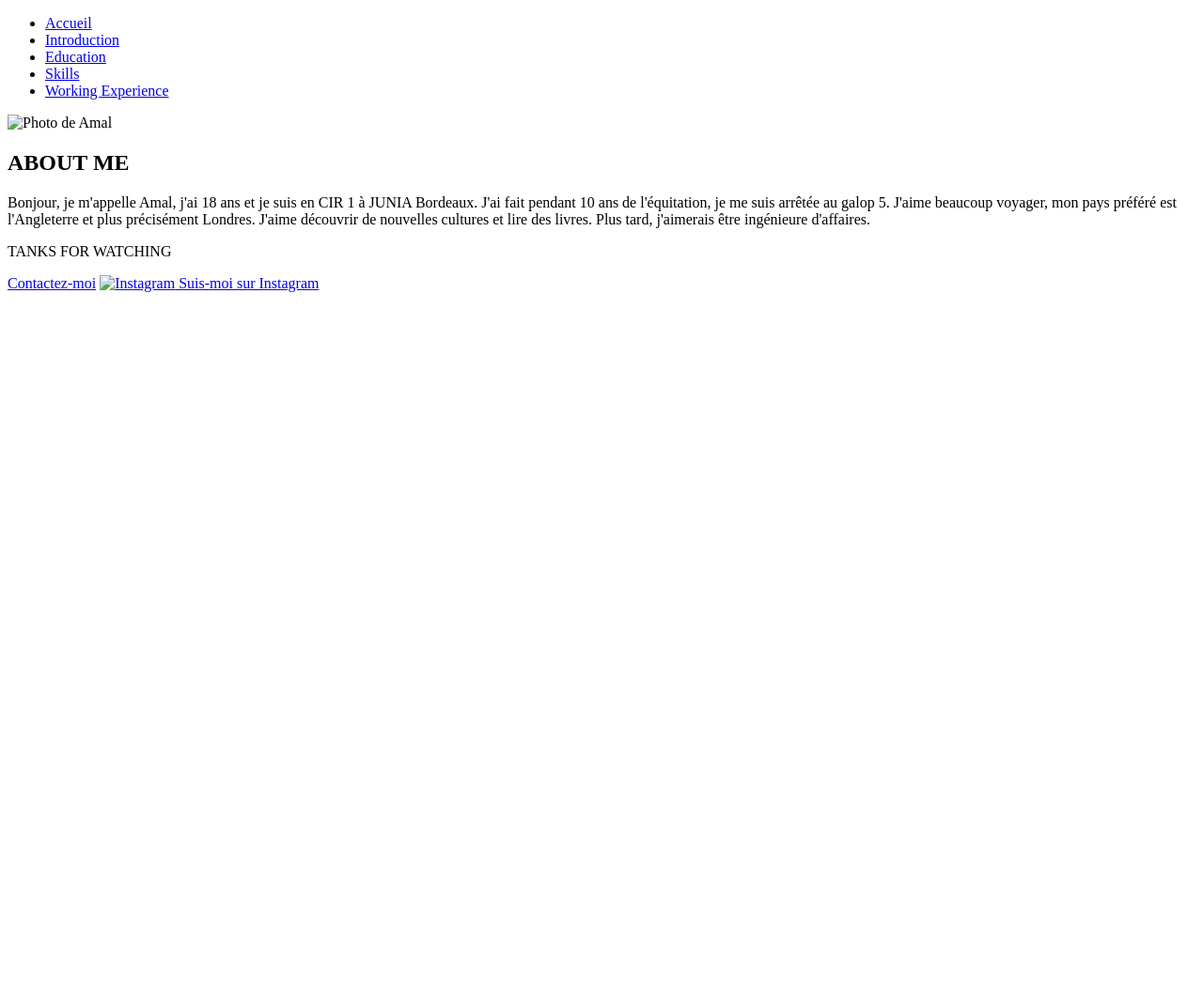
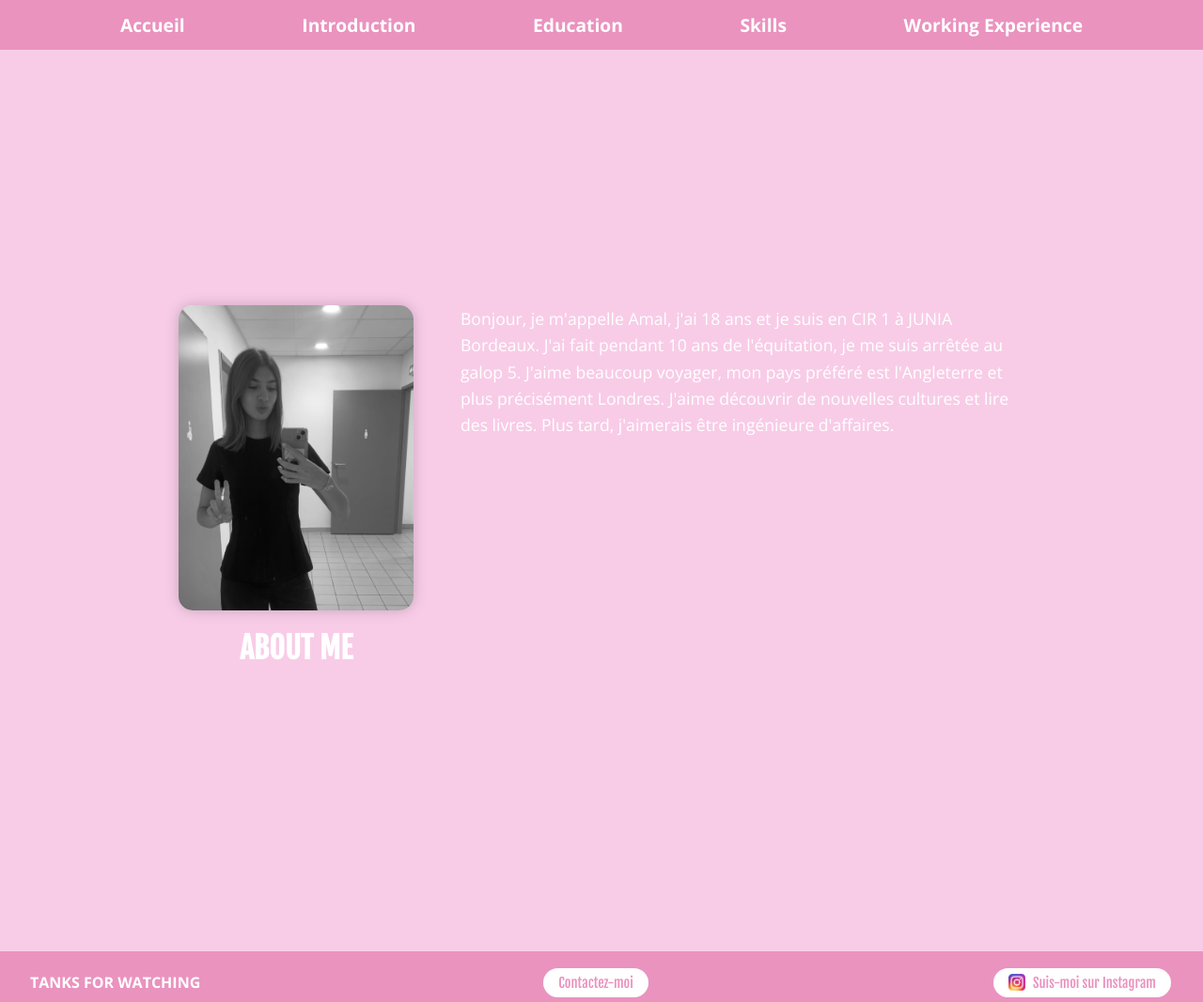
Before and after one commit to amalelhirech/portfolio, a plain HTML site: page introduction.html in a window 1280 px wide. Shown: the whole page at 94% size. Before the commit the page ends 800 px from the top, so only its background shows below. Drawn offline with nearby package versions, Linux system fonts and the light colour scheme; the site is published under a folder, as on GitHub Pages, so addresses that start at the root find nothing.

Commit message:
Fix HTML structure and update resource paths
Updated file paths and corrected HTML structure.

```diff
--- a/introduction.html
+++ b/introduction.html
@@ -5,7 +5,7 @@
   <meta charset="UTF-8">
   <meta name="viewport" content="width=device-width, initial-scale=1.0">
   <title>Introduction - Amal</title>
-  <link rel="stylesheet" href="../CSS/style.css">
+  <link rel="stylesheet" href="CSS/style.css">
   <link href="https://fonts.googleapis.com/css2?family=Fjalla+One&display=swap" rel="stylesheet">
 </head>
 
@@ -14,11 +14,11 @@
   <header>
     <nav>
       <ul>
-        <li><a href="/index.html">Accueil</a></li>
-        <li><a href="/HTML/introduction.html">Introduction</a></li>
-        <li><a href="/HTML/education.html">Education</a></li>
-        <li><a href="/HTML/skills.html">Skills</a></li>
-        <li><a href="/HTML/experience.html">Working Experience</a></li>
+        <li><a href="index.html">Accueil</a></li>
+        <li><a href="introduction.html">Introduction</a></li>
+        <li><a href="education.html">Education</a></li>
+        <li><a href="skills.html">Skills</a></li>
+        <li><a href="experience.html">Working Experience</a></li>
       </ul>
     </nav>
   </header>
@@ -27,7 +27,7 @@
     <section class="intro-box">
       <div class="intro-container">
         <div class="photo-box">
-          <img src="../Image/photo3.jpg" alt="Photo de Amal">
+          <img src="Image/photo3.jpg" alt="Photo de Amal">
           <h2 class="about-title">ABOUT ME</h2>
         </div>
         <div class="description-box">
@@ -46,11 +46,12 @@
     <p>TANKS FOR WATCHING</p>
     <a href="mailto:elhirechamal@icloud.com.com" class="contact-button">Contactez-moi</a>
     <a href="https://www.instagram.com/junia_ingenieurs" target="_blank" class="instagram-button">
-      <img src="../Image/logo-insta.png" alt="Instagram" class="instagram-logo">
+      <img src="Image/logo-insta.png" alt="Instagram" class="instagram-logo">
       Suis-moi sur Instagram
     </a>
   </footer>
 
 </body>
 
+
 </html>
```
